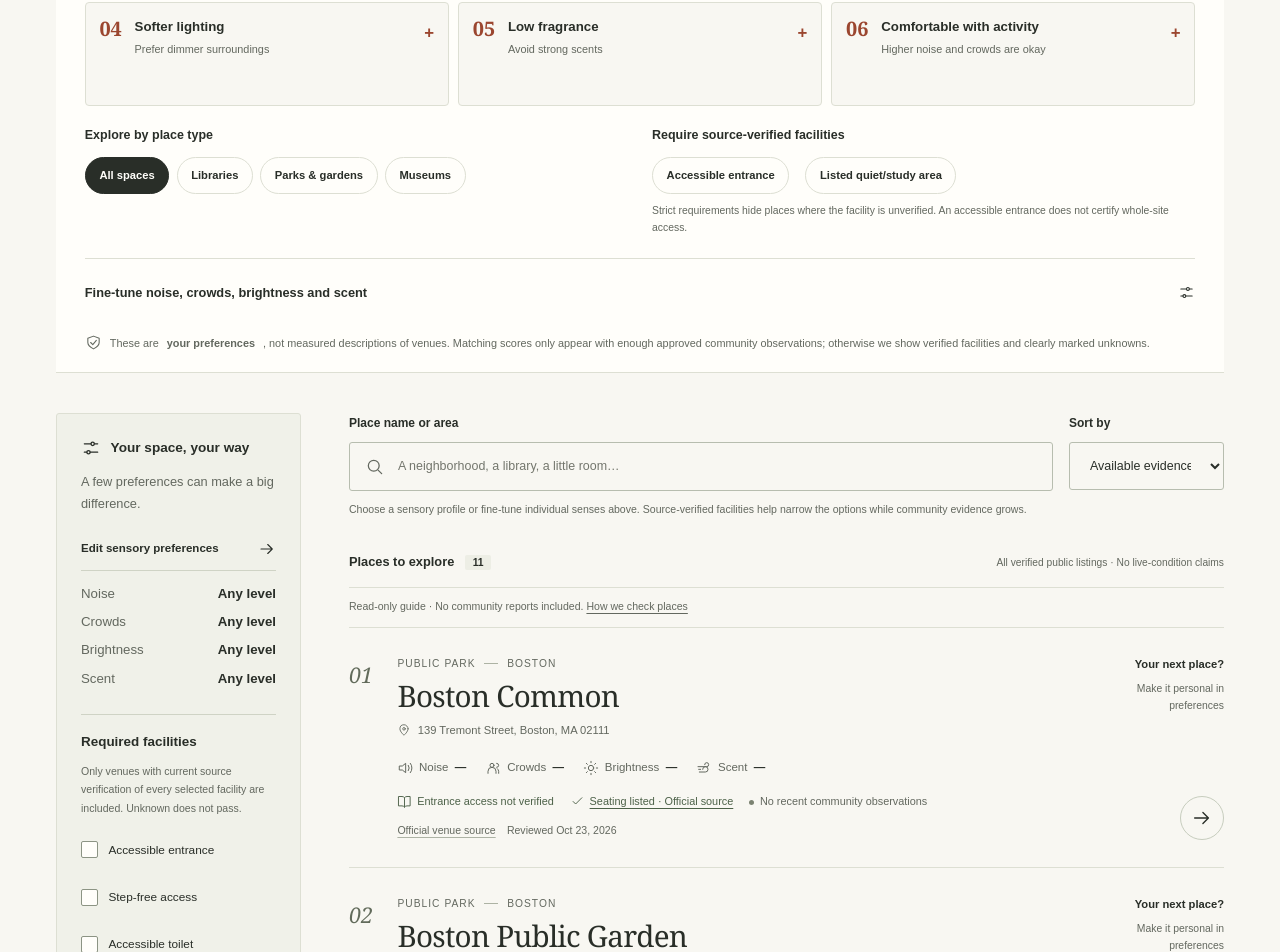
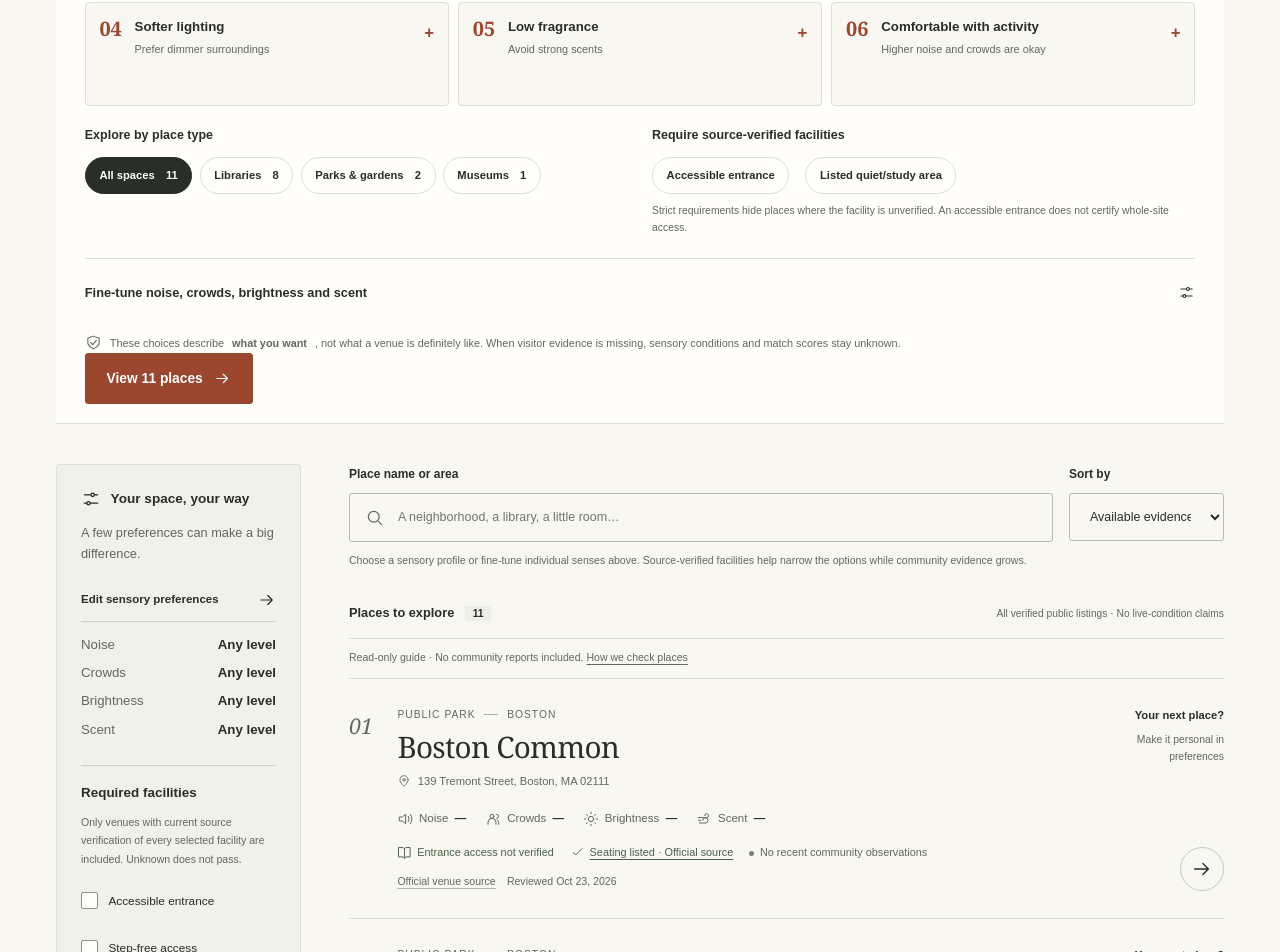
Before and after one commit to cx-57/QuietSpace, a Next.js app: page / in a window 1280 px wide. Shown: the part 1229-2181 px from the top of the page. Built offline with nearby package versions, Linux system fonts and the light colour scheme.

Commit message:
Show venue counts and direct results navigation for every filter

```diff
--- a/src/components/discovery-choices.tsx
+++ b/src/components/discovery-choices.tsx
@@ -13,8 +13,8 @@
   museum: "Museums", community_centre: "Community centers",
 };
 
-export function DiscoveryChoices({ directory, category, onCategoryChange }: {
-  directory: Directory; category: CategoryChoice; onCategoryChange: (category: CategoryChoice) => void;
+export function DiscoveryChoices({ directory, category, visibleCount, onCategoryChange }: {
+  directory: Directory; category: CategoryChoice; visibleCount: number; onCategoryChange: (category: CategoryChoice) => void;
 }) {
   const { preferences, update } = usePreferences();
   const ready = useHydrated();
@@ -43,7 +43,7 @@
     <div className="choice-details">
       <fieldset className="category-choices"><legend>Explore by place type</legend>
         <div className="choice-pills">{categories.map(id => <button type="button" key={id} className="choice-pill"
-          disabled={!ready} aria-pressed={category === id} onClick={() => onCategoryChange(id)}>{CATEGORY_LABELS[id]}</button>)}</div>
+          disabled={!ready} aria-pressed={category === id} onClick={() => onCategoryChange(id)}>{CATEGORY_LABELS[id]} <span className="choice-count">{id === "all" ? directory.spaces.length : directory.spaces.filter(s => s.category === id).length}</span></button>)}</div>
       </fieldset>
       <fieldset className="verified-choices"><legend>Require source-verified facilities</legend>
         <div className="verified-checks">
@@ -65,6 +65,9 @@
           maximumIntensities: { ...preferences.maximumIntensities, [d]: value } })} />)}</div>
       <p className="small muted">Current limits: {DIMENSIONS.map(d => `${DIMENSION_LABELS[d]} ${preferences.maximumIntensities[d] ?? "any"}`).join(" · ")}</p>
     </details>
-    <p className="choice-evidence-notice"><Icon name="shield" size={17} /> These are <strong>your preferences</strong>, not measured descriptions of venues. Matching scores only appear with enough approved community observations; otherwise we show verified facilities and clearly marked unknowns.</p>
+    <p className="choice-evidence-notice"><Icon name="shield" size={17} /> These choices describe <strong>what you want</strong>, not what a venue is definitely like. When visitor evidence is missing, sensory conditions and match scores stay unknown.</p>
+    <button type="button" className="choice-view-results" onClick={() => document.getElementById("results-heading")?.scrollIntoView({ behavior: "auto", block: "start" })}>
+      View {visibleCount} {visibleCount === 1 ? "place" : "places"} <Icon name="arrow" size={17} />
+    </button>
   </section>;
 }
```
